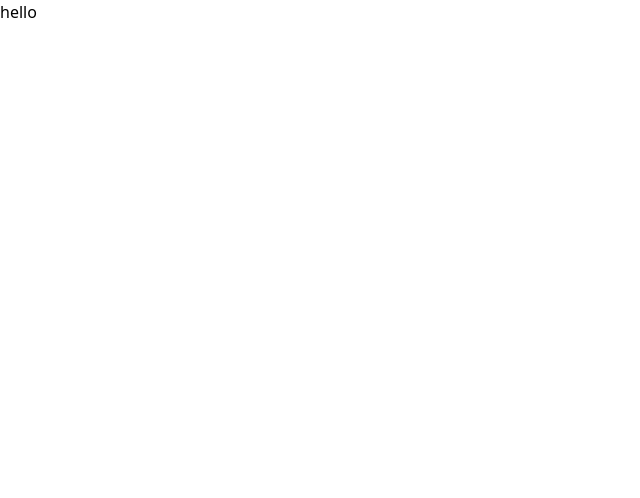
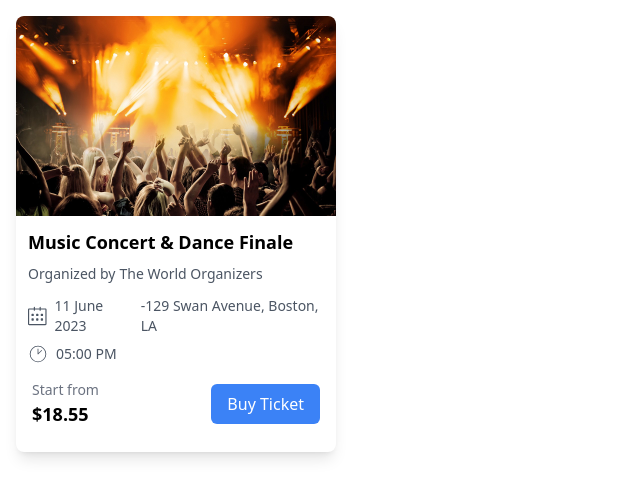
Before and after one commit to Exe16Kishan/Ticketing-System, a Next.js app: page / in a window 1280 px wide. Shown: the top 498 px of the page, without its empty margins (0-640 px from the left). Built offline with nearby package versions, Linux system fonts and the light colour scheme.

Commit message:
Adding Card Component

```diff
--- a/app/layout.tsx
+++ b/app/layout.tsx
@@ -1,17 +1,6 @@
 import type { Metadata } from "next";
-import localFont from "next/font/local";
 import "./globals.css";
 
-const geistSans = localFont({
-  src: "./fonts/GeistVF.woff",
-  variable: "--font-geist-sans",
-  weight: "100 900",
-});
-const geistMono = localFont({
-  src: "./fonts/GeistMonoVF.woff",
-  variable: "--font-geist-mono",
-  weight: "100 900",
-});
 
 export const metadata: Metadata = {
   title: "Create Next App",
@@ -25,9 +14,7 @@ export default function RootLayout({
 }>) {
   return (
     <html lang="en">
-      <body
-        className={`${geistSans.variable} ${geistMono.variable} antialiased`}
-      >
+      <body>
         {children}
       </body>
     </html>
--- a/app/page.tsx
+++ b/app/page.tsx
@@ -1,9 +1,11 @@
+import Card from "@/components/Card";
 import Image from "next/image";
 
 export default function Home() {
   return (
-    <h1>
-      hello
-    </h1>
+    <div >
+      <Card/>
+
+    </div>
   );
 }
--- /dev/null
+++ b/components/Card.tsx
@@ -0,0 +1,52 @@
+import Image from "next/image";
+import { SlCalender } from "react-icons/sl";
+import { CiClock1 } from "react-icons/ci";
+
+function Card() {
+  return (
+    <div className="bg-white shadow-lg rounded-lg w-80 m-4 overflow-hidden">
+      <div>
+        <Image
+          src="/event.jpg"
+          alt="event"
+          width={400}
+          height={200}
+          className="rounded-t-md object-cover"
+        />
+      </div>
+      {/* info */}
+      <div className="p-3">
+        <h3 className="font-semibold text-lg mb-2">Music Concert & Dance Finale</h3>
+        <div className="flex items-center text-gray-600 text-sm gap-1 mb-3">
+          <p>Organized by</p>
+          <p className="font-medium">The World Organizers</p>
+        </div>
+        <div className="text-sm text-gray-600 mb-4">
+          {/* date and address */}
+          <div className="flex items-center gap-2 mb-2">
+            <SlCalender className="text-xl" />
+            <p>11 June 2023</p>
+            <p className="ml-auto">-129 Swan Avenue, Boston, LA</p>
+          </div>
+          {/* time */}
+          <div className="flex items-center gap-2">
+            <CiClock1 className="text-xl" />
+            <p>05:00 PM</p>
+          </div>
+        </div>
+        {/* price and buying */}
+        <div className="flex justify-between items-center px-1 my-3">
+          <div className="flex flex-col">
+            <p className="text-gray-500 text-sm">Start from</p>
+            <p className="text-lg font-semibold">$18.55</p>
+          </div>
+          <button className="px-4 py-2 bg-blue-500 text-white rounded-md hover:bg-blue-600">
+            Buy Ticket
+          </button>
+        </div>
+      </div>
+    </div>
+  );
+}
+
+export default Card;
--- a/package.json
+++ b/package.json
@@ -11,7 +11,8 @@
   "dependencies": {
     "next": "14.2.15",
     "react": "^18",
-    "react-dom": "^18"
+    "react-dom": "^18",
+    "react-icons": "^5.3.0"
   },
   "devDependencies": {
     "@types/node": "^20",
```
Also changed, not shown: public/event.jpg (added), 1 other file (tests, documents, lock files or other folders).
